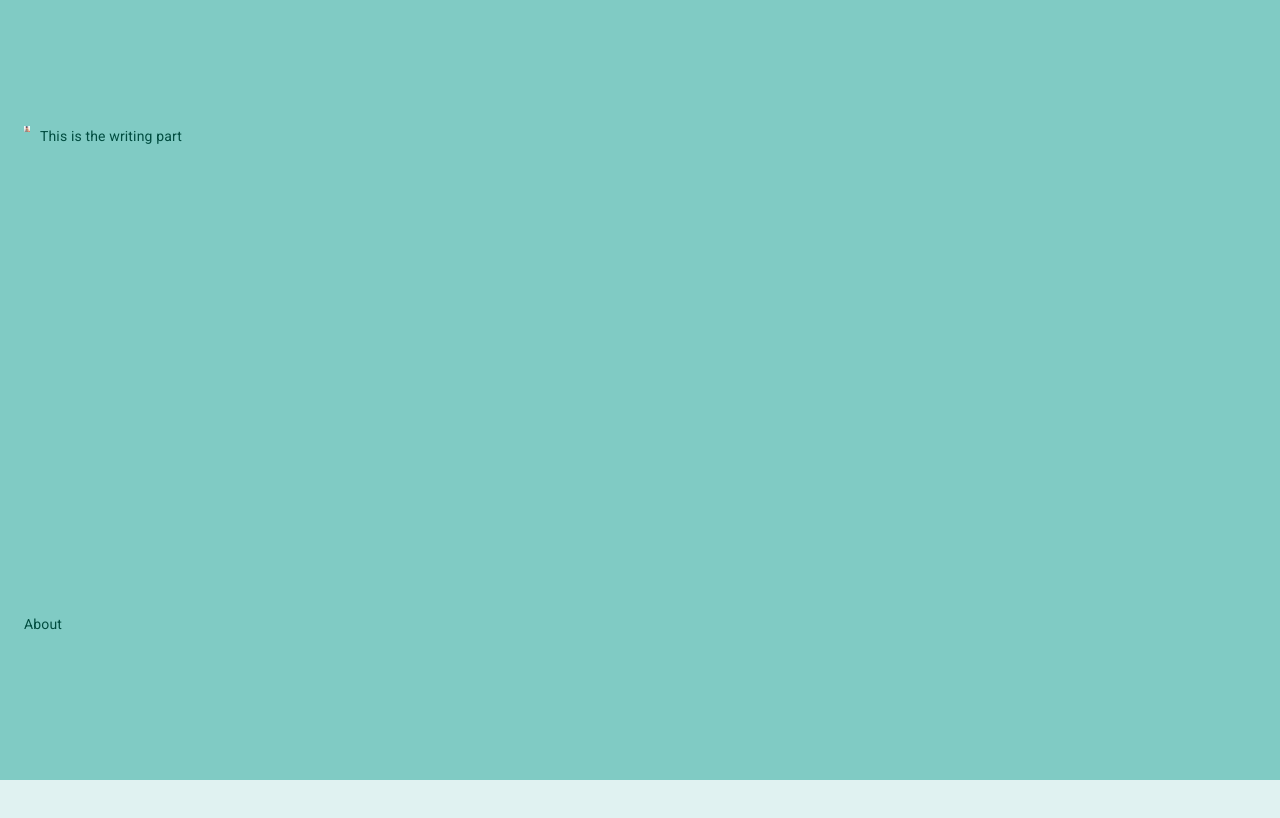
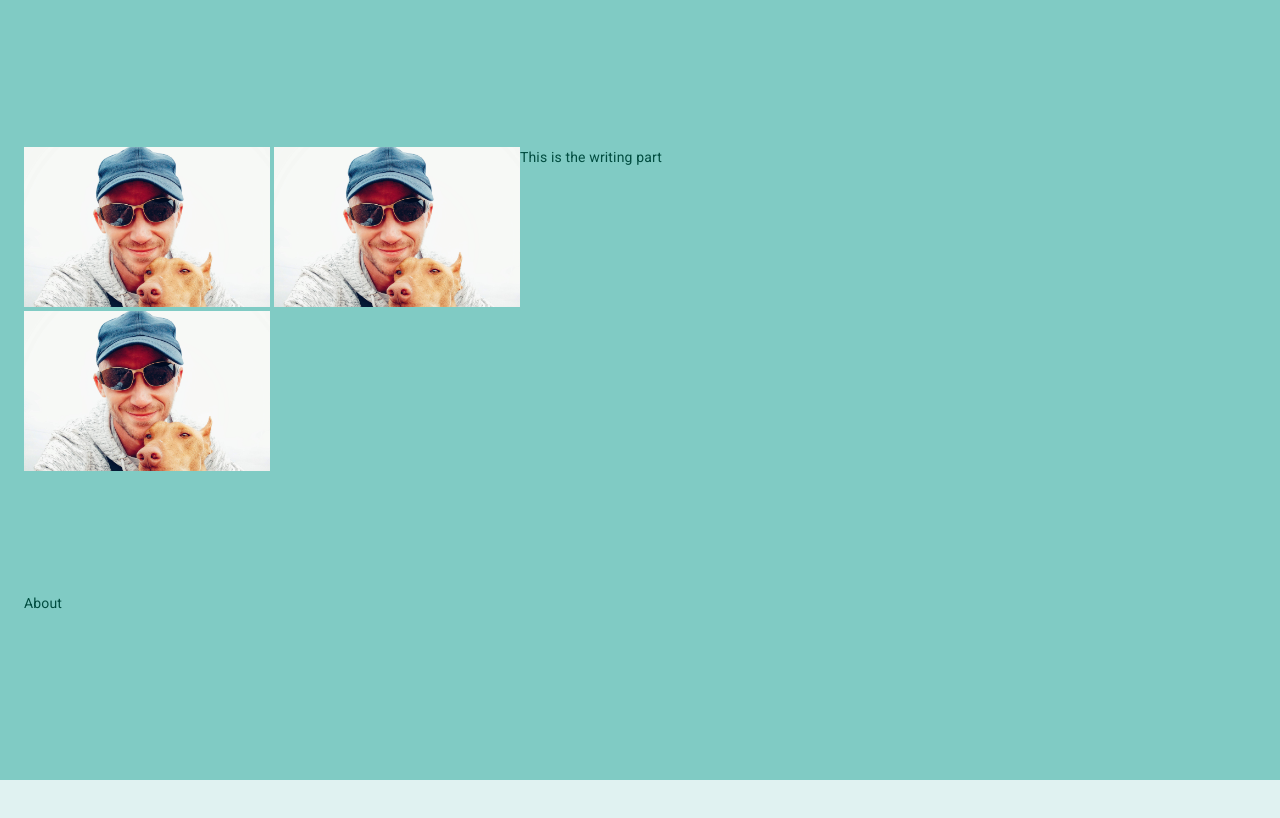
Before and after one commit to fuerte-nerd/fuerte-nerd, a Gatsby site: page / in a window 1280 px wide. Shown: the part 820-1638 px from the top of the page. Built offline with nearby package versions, Linux system fonts and the light colour scheme; Gatsby itself is replaced by a stand-in of ours.

Commit message:
Autogit: 21-04-2020 14:55

```diff
--- a/src/components/SectionAbout.js
+++ b/src/components/SectionAbout.js
@@ -63,13 +63,22 @@ const SectionAbout = props => {
     >
       <Container>
         <Grid container>
-          <Grid item>
-            <GridList cellHeight={160} cols={2} width="100%" height="100%">
+          <Grid item style={{ overflow: "hidden" }}>
+            <GridList
+              cellHeight={160}
+              cols={2}
+              width="100%"
+              style={{ height: 450, width: 500, overflow: "hidden" }}
+            >
+              <GridListTile cols={1}>
+                <Img fluid={query.dave1.childImageSharp.fluid} />
+              </GridListTile>
               <GridListTile>
                 <Img fluid={query.dave1.childImageSharp.fluid} />
               </GridListTile>
-              <GridListTile></GridListTile>
-              <GridListTile></GridListTile>
+              <GridListTile>
+                <Img fluid={query.dave1.childImageSharp.fluid} />
+              </GridListTile>
               <GridListTile></GridListTile>
               <GridListTile></GridListTile>
             </GridList>
```
